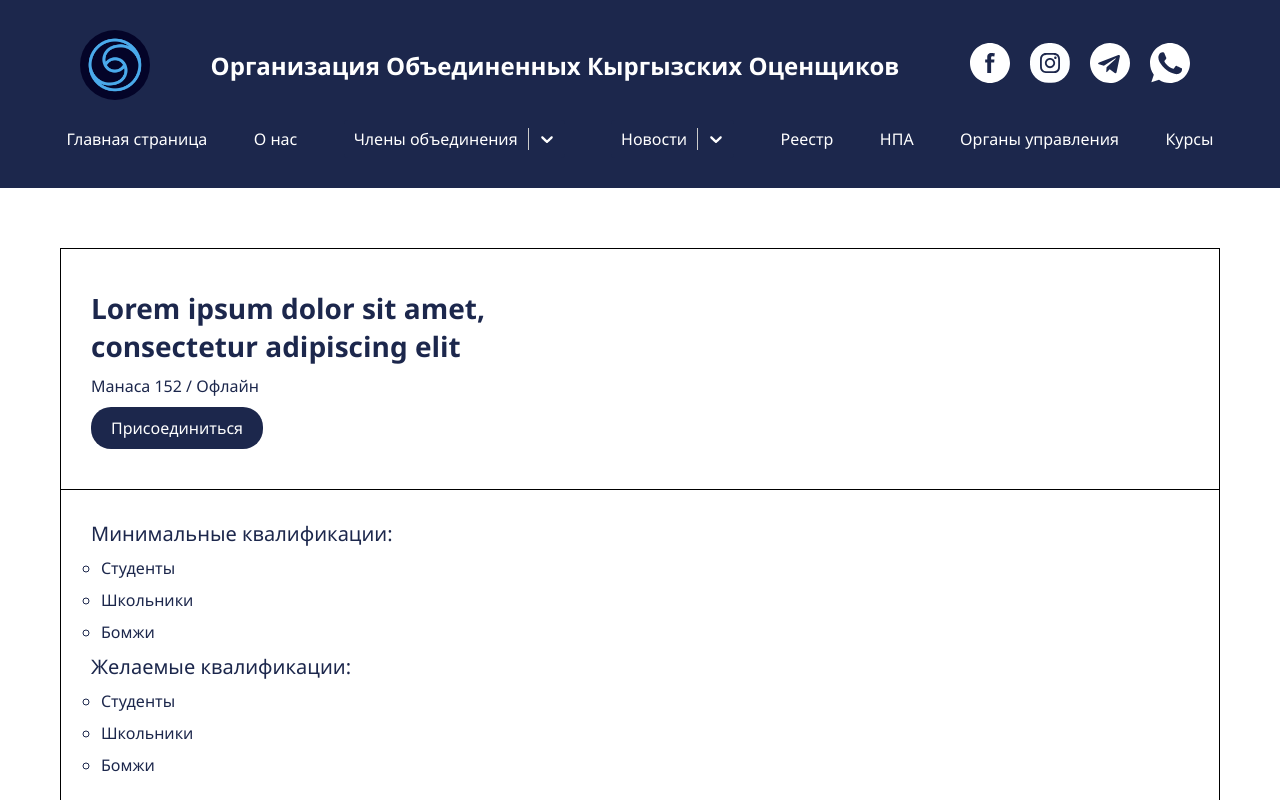
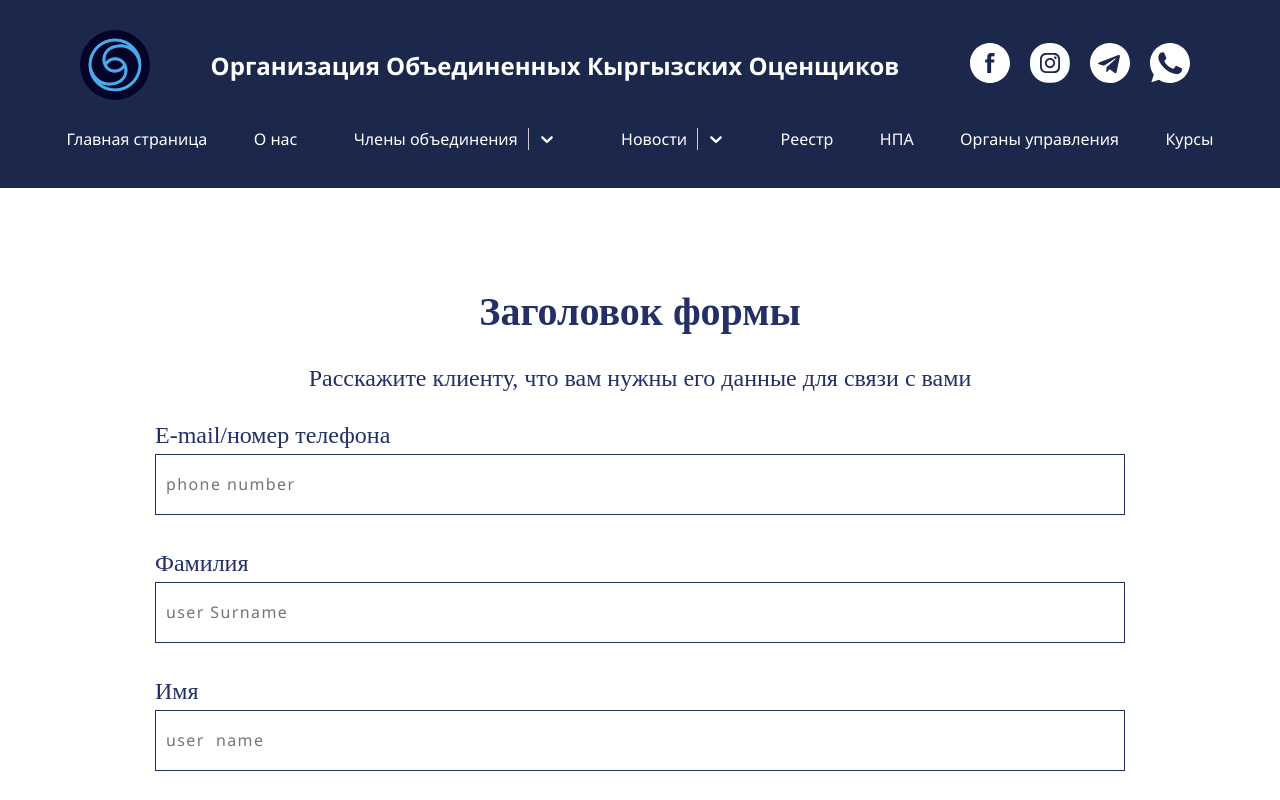
Before and after one commit to BaitemirAsanbaev/oko, a React (Vite) app: page /vacancy/form in a window 1280 px wide. Shown: the top 800 px of the page. Built offline with nearby package versions, Linux system fonts and the light colour scheme.

Commit message:
vacancy form

```diff
--- a/src/App.jsx
+++ b/src/App.jsx
@@ -8,6 +8,7 @@ import News from "./pages/News/News";
 import FullNews from "./pages/FullNews/FullNews";
 import Vacancies from "./pages/Vacancies/Vacancies";
 import VacancyInfo from "./pages/VacancyInfo/VacancyInfo";
+import VacancyForm from "./pages/VacancyForm/VacancyForm";
 
 function App() {
   return (
@@ -21,6 +22,7 @@ function App() {
           <Route path="/news/:id" element={<FullNews />} />
           <Route path="/vacancies" element={<Vacancies />} />
           <Route path="/vacancy/:id" element={<VacancyInfo />} />
+          <Route path="/vacancy/form" element={<VacancyForm />} />
         </Routes>
       </Layout>
     </>
--- /dev/null
+++ b/src/pages/VacancyForm/VacancyForm.jsx
@@ -0,0 +1,10 @@
+import React from 'react'
+import Form from '../../components/Form/Form'
+
+export default function VacancyForm() {
+  return (
+    <div>
+      <Form/>
+    </div>
+  )
+}
```
